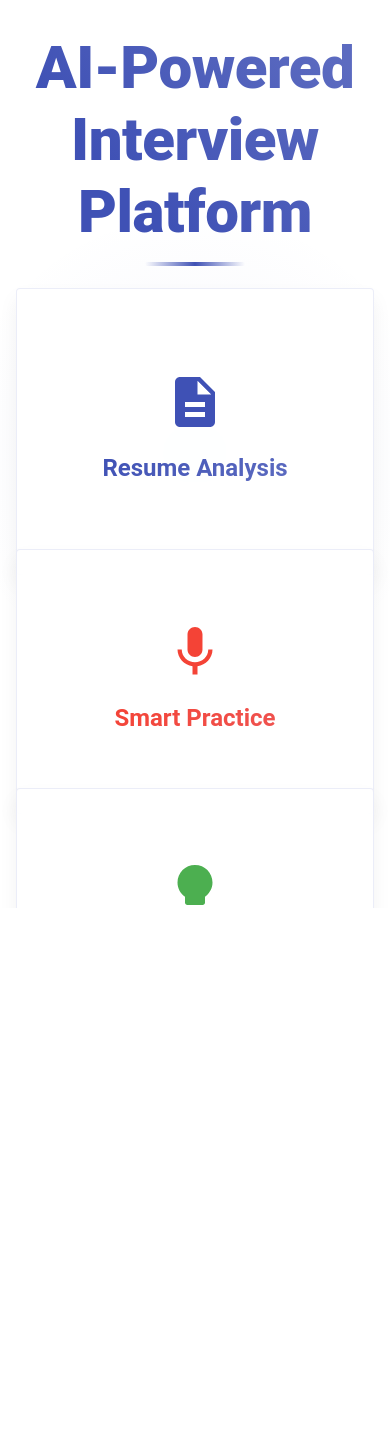
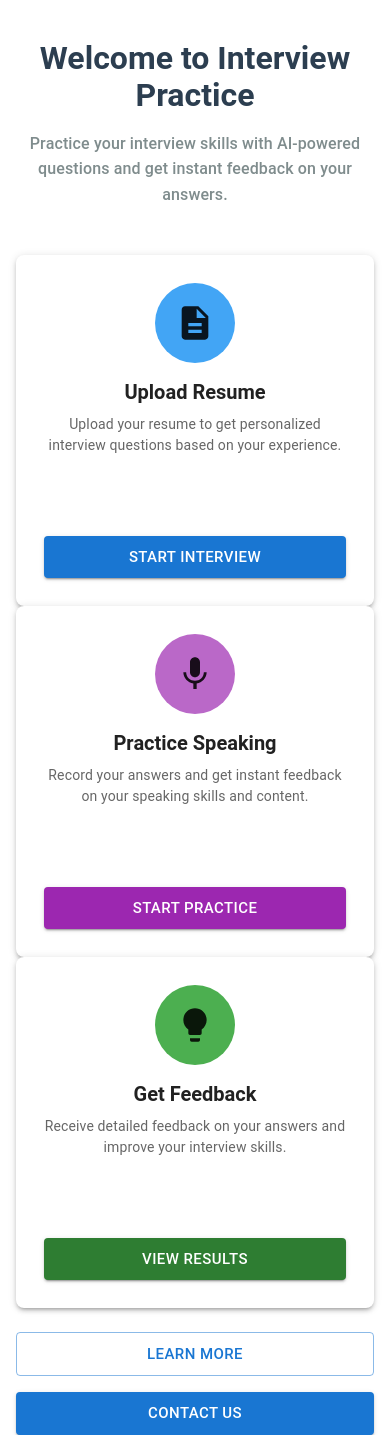
Before and after one commit to alirezabazmara/InterviewApp, a React (Create React App) app in the folder online-interview/: page / in a window 390 px wide. Before the commit the page ends 908 px from the top, so only its background shows below. Built offline with nearby package versions, Linux system fonts and the light colour scheme; no server answers.

Commit message:
ResponsiveHomepage

```diff
--- a/online-interview/src/pages/HomePage.js
+++ b/online-interview/src/pages/HomePage.js
@@ -1,5 +1,5 @@
 import React, { useState, useEffect } from "react";
-import { Container, Box, Typography, Button, Grid, Card, CardContent, useTheme } from "@mui/material";
+import { Container, Box, Typography, Button, Grid, Card, CardContent, CardActions, useTheme } from "@mui/material";
 import { useNavigate } from "react-router-dom";
 import {
   Description as DescriptionIcon,
@@ -44,281 +44,316 @@ const HomePage = () => {
   ];
 
   return (
-    <Box sx={{
-      height: "100vh",
-      background: "#ffffff",
-      py: 4,
-      position: "relative",
-      overflow: "hidden",
-      "&::before": {
-        content: '""',
-        position: "absolute",
-        top: 0,
-        left: 0,
-        right: 0,
-        bottom: 0,
-        background: "radial-gradient(circle at 50% 50%, rgba(63, 81, 181, 0.05) 0%, transparent 50%)",
-        pointerEvents: "none"
-      }
-    }}>
-      <Container maxWidth="lg" sx={{ height: "100%" }}>
-        <Box sx={{
-          display: "flex",
-          flexDirection: "column",
-          height: "100%",
-          justifyContent: "space-between"
-        }}>
-          {/* Header Section */}
-          <Box sx={{
-            textAlign: "center",
-            mb: 4,
-            position: "relative",
-            "&::after": {
-              content: '""',
-              position: "absolute",
-              bottom: -10,
-              left: "50%",
-              transform: "translateX(-50%)",
-              width: "100px",
-              height: "4px",
-              background: "linear-gradient(90deg, transparent, #3f51b5, transparent)",
-              borderRadius: "2px"
-            }
-          }}>
+    <Container maxWidth="xl" sx={{ mt: 5 }}>
+      <Box sx={{ textAlign: "center", mb: 6 }}>
         <Typography
-              variant="h2"
-              gutterBottom
+          variant="h3"
           sx={{
-                fontWeight: 800,
-                background: "linear-gradient(45deg, #3f51b5 30%, #5c6bc0 90%)",
-                WebkitBackgroundClip: "text",
-                WebkitTextFillColor: "transparent",
-                mb: 1,
-                opacity: mounted ? 1 : 0,
-                transform: mounted ? "translateY(0)" : "translateY(20px)",
-                transition: "all 1s cubic-bezier(0.4, 0, 0.2, 1)"
+            fontSize: { xs: "2rem", md: "3rem" },
+            fontWeight: "bold",
+            color: "#2c3e50",
+            mb: 2,
           }}
         >
-              AI-Powered Interview Platform
+          Welcome to Interview Practice
+        </Typography>
+        <Typography
+          variant="h6"
+          sx={{
+            fontSize: { xs: "1rem", md: "1.25rem" },
+            color: "#7f8c8d",
+            maxWidth: "800px",
+            mx: "auto",
+          }}
+        >
+          Practice your interview skills with AI-powered questions and get instant
+          feedback on your answers.
         </Typography>
       </Box>
 
-          {/* Features Section */}
-          <Grid container spacing={3} sx={{ mb: 4 }}>
-            {features.map((feature, index) => (
-              <Grid item xs={12} md={4} key={index}>
+      <Grid container spacing={3}>
+        <Grid item xs={12} md={4}>
           <Card
             sx={{
+              minHeight: { xs: "auto", md: 300 },
               height: "100%",
               display: "flex",
               flexDirection: "column",
+              p: { xs: 1.5, md: 3 },
+              borderRadius: 2,
+              boxShadow: 3,
+              transition: "transform 0.3s ease-in-out",
+              "&:hover": {
+                transform: "translateY(-5px)",
+              },
+            }}
+          >
+            <CardContent sx={{ flexGrow: 1 }}>
+              <Box
+                sx={{
+                  display: "flex",
+                  flexDirection: "column",
+                  alignItems: "center",
+                  mb: 3,
+                }}
+              >
+                <Box
+                  sx={{
+                    width: { xs: 80, md: 100 },
+                    height: { xs: 80, md: 100 },
+                    borderRadius: "50%",
+                    bgcolor: "primary.light",
+                    display: "flex",
+                    alignItems: "center",
                     justifyContent: "center",
-                    alignItems: "center",
-                    p: 3,
-                    transition: "all 0.8s cubic-bezier(0.4, 0, 0.2, 1)",
-                    transform: hovered === index ? "rotateY(10deg) translateY(-10px)" : "none",
-                    boxShadow: hovered === index ? "0 20px 40px rgba(0,0,0,0.1)" : "0 10px 20px rgba(0,0,0,0.05)",
-                    background: "rgba(255, 255, 255, 0.9)",
-                    backdropFilter: "blur(10px)",
-                    border: "1px solid rgba(63, 81, 181, 0.1)",
-                    position: "relative",
-                    overflow: "hidden",
-                    opacity: mounted ? 1 : 0,
-                    transform: mounted ? "translateY(0)" : `translateY(20px)`,
-                    transition: `all 0.8s cubic-bezier(0.4, 0, 0.2, 1) ${index * 0.2}s`,
-                    "&::before": {
-                      content: '""',
-                      position: "absolute",
-                      top: 0,
-                      left: 0,
-                      right: 0,
-                      bottom: 0,
-                      background: feature.gradient,
-                      opacity: hovered === index ? 0.05 : 0,
-                      transition: "opacity 0.5s cubic-bezier(0.4, 0, 0.2, 1)",
-                      zIndex: 0
-                    },
-                    "&::after": {
-                      content: '""',
-                      position: "absolute",
-                      top: 0,
-                      left: 0,
-                      right: 0,
-                      height: "4px",
-                      background: feature.gradient,
-                      opacity: hovered === index ? 1 : 0,
-                      transition: "opacity 0.5s cubic-bezier(0.4, 0, 0.2, 1)"
-                    }
+                    mb: 2,
                   }}
-                  onMouseEnter={() => setHovered(index)}
-                  onMouseLeave={() => setHovered(null)}
                 >
-                  <Box sx={{
-                    position: "relative",
-                    zIndex: 1,
-                    mb: 2,
-                    transition: "all 0.5s cubic-bezier(0.4, 0, 0.2, 1)",
-                    transform: hovered === index ? "scale(1.1) rotate(5deg)" : "scale(1)",
-                    color: feature.color
-                  }}>
-                    {feature.icon}
+                  <DescriptionIcon sx={{ fontSize: { xs: 40, md: 60 } }} />
                 </Box>
                 <Typography
                   variant="h5"
                   sx={{
-                      fontWeight: 700,
+                    fontSize: { xs: "1.25rem", md: "1.5rem" },
+                    fontWeight: "bold",
+                    textAlign: "center",
                     mb: 1,
-                      textAlign: "center",
-                      position: "relative",
-                      zIndex: 1,
-                      background: feature.gradient,
-                      WebkitBackgroundClip: "text",
-                      WebkitTextFillColor: "transparent"
                   }}
                 >
-                    {feature.title}
+                  Upload Resume
                 </Typography>
                 <Typography
                   variant="body1"
-                    color="textSecondary"
                   sx={{
+                    fontSize: { xs: "0.875rem", md: "1rem" },
+                    color: "text.secondary",
                     textAlign: "center",
-                      lineHeight: 1.4,
-                      position: "relative",
-                      zIndex: 1,
-                      opacity: hovered === index ? 1 : 0,
-                      transform: hovered === index ? "translateY(0)" : "translateY(20px)",
-                      transition: "all 0.5s cubic-bezier(0.4, 0, 0.2, 1)",
-                      height: hovered === index ? "auto" : "0",
-                      overflow: "hidden"
                   }}
                 >
-                    {feature.description}
+                  Upload your resume to get personalized interview questions based
+                  on your experience.
                 </Typography>
+              </Box>
+            </CardContent>
+            <CardActions sx={{ justifyContent: "center", p: 2 }}>
+              <Button
+                variant="contained"
+                color="primary"
+                size="large"
+                sx={{
+                  width: { xs: "100%", md: "auto" },
+                  py: 1,
+                  px: 3,
+                }}
+                onClick={() => navigate("/applicant")}
+              >
+                Start Interview
+              </Button>
+            </CardActions>
           </Card>
         </Grid>
-            ))}
+
+        <Grid item xs={12} md={4}>
+          <Card
+            sx={{
+              minHeight: { xs: "auto", md: 300 },
+              height: "100%",
+              display: "flex",
+              flexDirection: "column",
+              p: { xs: 1.5, md: 3 },
+              borderRadius: 2,
+              boxShadow: 3,
+              transition: "transform 0.3s ease-in-out",
+              "&:hover": {
+                transform: "translateY(-5px)",
+              },
+            }}
+          >
+            <CardContent sx={{ flexGrow: 1 }}>
+              <Box
+                sx={{
+                  display: "flex",
+                  flexDirection: "column",
+                  alignItems: "center",
+                  mb: 3,
+                }}
+              >
+                <Box
+                  sx={{
+                    width: { xs: 80, md: 100 },
+                    height: { xs: 80, md: 100 },
+                    borderRadius: "50%",
+                    bgcolor: "secondary.light",
+                    display: "flex",
+                    alignItems: "center",
+                    justifyContent: "center",
+                    mb: 2,
+                  }}
+                >
+                  <Mic sx={{ fontSize: { xs: 40, md: 60 } }} />
+                </Box>
+                <Typography
+                  variant="h5"
+                  sx={{
+                    fontSize: { xs: "1.25rem", md: "1.5rem" },
+                    fontWeight: "bold",
+                    textAlign: "center",
+                    mb: 1,
+                  }}
+                >
+                  Practice Speaking
+                </Typography>
+                <Typography
+                  variant="body1"
+                  sx={{
+                    fontSize: { xs: "0.875rem", md: "1rem" },
+                    color: "text.secondary",
+                    textAlign: "center",
+                  }}
+                >
+                  Record your answers and get instant feedback on your speaking
+                  skills and content.
+                </Typography>
+              </Box>
+            </CardContent>
+            <CardActions sx={{ justifyContent: "center", p: 2 }}>
+              <Button
+                variant="contained"
+                color="secondary"
+                size="large"
+                sx={{
+                  width: { xs: "100%", md: "auto" },
+                  py: 1,
+                  px: 3,
+                }}
+                onClick={() => navigate("/applicant")}
+              >
+                Start Practice
+              </Button>
+            </CardActions>
+          </Card>
         </Grid>
 
-          {/* Call to Action Section */}
+        <Grid item xs={12} md={4}>
+          <Card
+            sx={{
+              minHeight: { xs: "auto", md: 300 },
+              height: "100%",
+              display: "flex",
+              flexDirection: "column",
+              p: { xs: 1.5, md: 3 },
+              borderRadius: 2,
+              boxShadow: 3,
+              transition: "transform 0.3s ease-in-out",
+              "&:hover": {
+                transform: "translateY(-5px)",
+              },
+            }}
+          >
+            <CardContent sx={{ flexGrow: 1 }}>
               <Box
                 sx={{
-              textAlign: "center",
-              background: "rgba(255, 255, 255, 0.9)",
-              backdropFilter: "blur(10px)",
-              borderRadius: "20px",
-              p: 4,
-              boxShadow: "0 20px 40px rgba(0,0,0,0.05)",
-              border: "1px solid rgba(63, 81, 181, 0.1)",
-              position: "relative",
-              overflow: "hidden",
-              opacity: mounted ? 1 : 0,
-              transform: mounted ? "translateY(0)" : "translateY(20px)",
-              transition: "all 0.8s cubic-bezier(0.4, 0, 0.2, 1) 0.6s",
-              "&::before": {
-                content: '""',
-                position: "absolute",
-                top: 0,
-                left: 0,
-                right: 0,
-                bottom: 0,
-                background: "linear-gradient(45deg, rgba(63, 81, 181, 0.05) 0%, rgba(33, 150, 243, 0.05) 100%)",
-                opacity: 0,
-                transition: "opacity 0.5s cubic-bezier(0.4, 0, 0.2, 1)",
-                zIndex: 0
-              },
-              "&:hover::before": {
-                opacity: 1
-              }
+                  display: "flex",
+                  flexDirection: "column",
+                  alignItems: "center",
+                  mb: 3,
                 }}
               >
-            <Typography
-              variant="h4"
+                <Box
                   sx={{
-                fontWeight: 700,
-                mb: 1,
-                position: "relative",
-                zIndex: 1,
-                background: "linear-gradient(45deg, #3f51b5 30%, #5c6bc0 90%)",
-                WebkitBackgroundClip: "text",
-                WebkitTextFillColor: "transparent"
+                    width: { xs: 80, md: 100 },
+                    height: { xs: 80, md: 100 },
+                    borderRadius: "50%",
+                    bgcolor: "success.light",
+                    display: "flex",
+                    alignItems: "center",
+                    justifyContent: "center",
+                    mb: 2,
                   }}
                 >
-              Ready to Start?
+                  <LightbulbIcon sx={{ fontSize: { xs: 40, md: 60 } }} />
+                </Box>
+                <Typography
+                  variant="h5"
+                  sx={{
+                    fontSize: { xs: "1.25rem", md: "1.5rem" },
+                    fontWeight: "bold",
+                    textAlign: "center",
+                    mb: 1,
+                  }}
+                >
+                  Get Feedback
                 </Typography>
                 <Typography
-              variant="h6"
-              color="textSecondary"
+                  variant="body1"
                   sx={{
-                mb: 3,
-                position: "relative",
-                zIndex: 1
+                    fontSize: { xs: "0.875rem", md: "1rem" },
+                    color: "text.secondary",
+                    textAlign: "center",
                   }}
                 >
-              Upload your resume and start practicing today!
+                  Receive detailed feedback on your answers and improve your
+                  interview skills.
                 </Typography>
+              </Box>
+            </CardContent>
+            <CardActions sx={{ justifyContent: "center", p: 2 }}>
+              <Button
+                variant="contained"
+                color="success"
+                size="large"
+                sx={{
+                  width: { xs: "100%", md: "auto" },
+                  py: 1,
+                  px: 3,
+                }}
+                onClick={() => navigate("/applicant")}
+              >
+                View Results
+              </Button>
+            </CardActions>
+          </Card>
+        </Grid>
+      </Grid>
+
       <Box
-              display="flex"
-              justifyContent="center"
-              alignItems="center"
         sx={{
-                gap: 3,
-                flexWrap: "wrap",
-                position: "relative",
-                zIndex: 1
+          mt: 6,
+          display: "flex",
+          flexDirection: { xs: "column", md: "row" },
+          gap: 2,
+          alignItems: "center",
+          justifyContent: "center",
         }}
       >
         <Button
-                variant="contained"
+          variant="outlined"
+          color="primary"
           size="large"
-                endIcon={<ArrowForward />}
-                startIcon={<AutoAwesome />}
           sx={{
-                  px: 6,
-                  py: 1.5,
-                  fontSize: "1.1rem",
-                  borderRadius: "50px",
-                  background: "linear-gradient(45deg, #3f51b5 30%, #5c6bc0 90%)",
-                  boxShadow: "0 3px 5px 2px rgba(63, 81, 181, .3)",
-                  transition: "all 0.3s ease-in-out",
-                  "&:hover": {
-                    background: "linear-gradient(45deg, #5c6bc0 30%, #3f51b5 90%)",
-                    transform: "translateY(-2px)",
-                    boxShadow: "0 5px 15px rgba(63, 81, 181, .4)"
-                  }
+            width: { xs: "100%", md: "auto" },
+            py: 1,
+            px: 3,
           }}
-                onClick={() => navigate("/applicant")}
+          onClick={() => navigate("/about")}
         >
-                For Applicants
+          Learn More
         </Button>
         <Button
           variant="contained"
+          color="primary"
           size="large"
-                endIcon={<ArrowForward />}
-                startIcon={<AutoAwesome />}
           sx={{
-                  px: 6,
-                  py: 1.5,
-                  fontSize: "1.1rem",
-                  borderRadius: "50px",
-                  background: "linear-gradient(45deg, #f44336 30%, #ef5350 90%)",
-                  boxShadow: "0 3px 5px 2px rgba(244, 67, 54, .3)",
-                  transition: "all 0.3s ease-in-out",
-                  "&:hover": {
-                    background: "linear-gradient(45deg, #ef5350 30%, #f44336 90%)",
-                    transform: "translateY(-2px)",
-                    boxShadow: "0 5px 15px rgba(244, 67, 54, .4)"
-                  }
+            width: { xs: "100%", md: "auto" },
+            py: 1,
+            px: 3,
           }}
-                onClick={() => navigate("/company")}
+          onClick={() => navigate("/contact")}
         >
-                For Companies
+          Contact Us
         </Button>
       </Box>
-          </Box>
-        </Box>
     </Container>
-    </Box>
   );
 };
 
```
Lines whose indentation alone changed are shown as unchanged.
